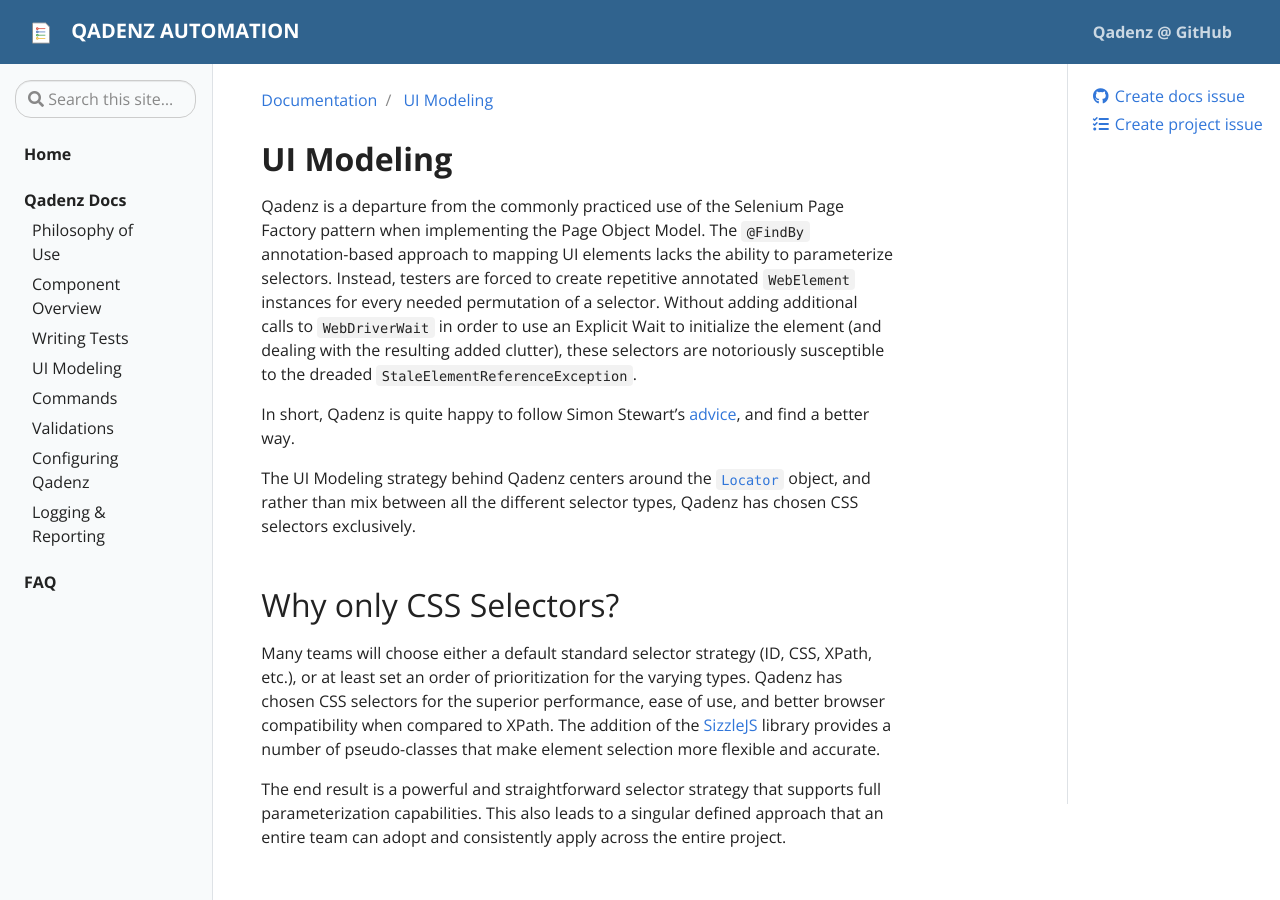
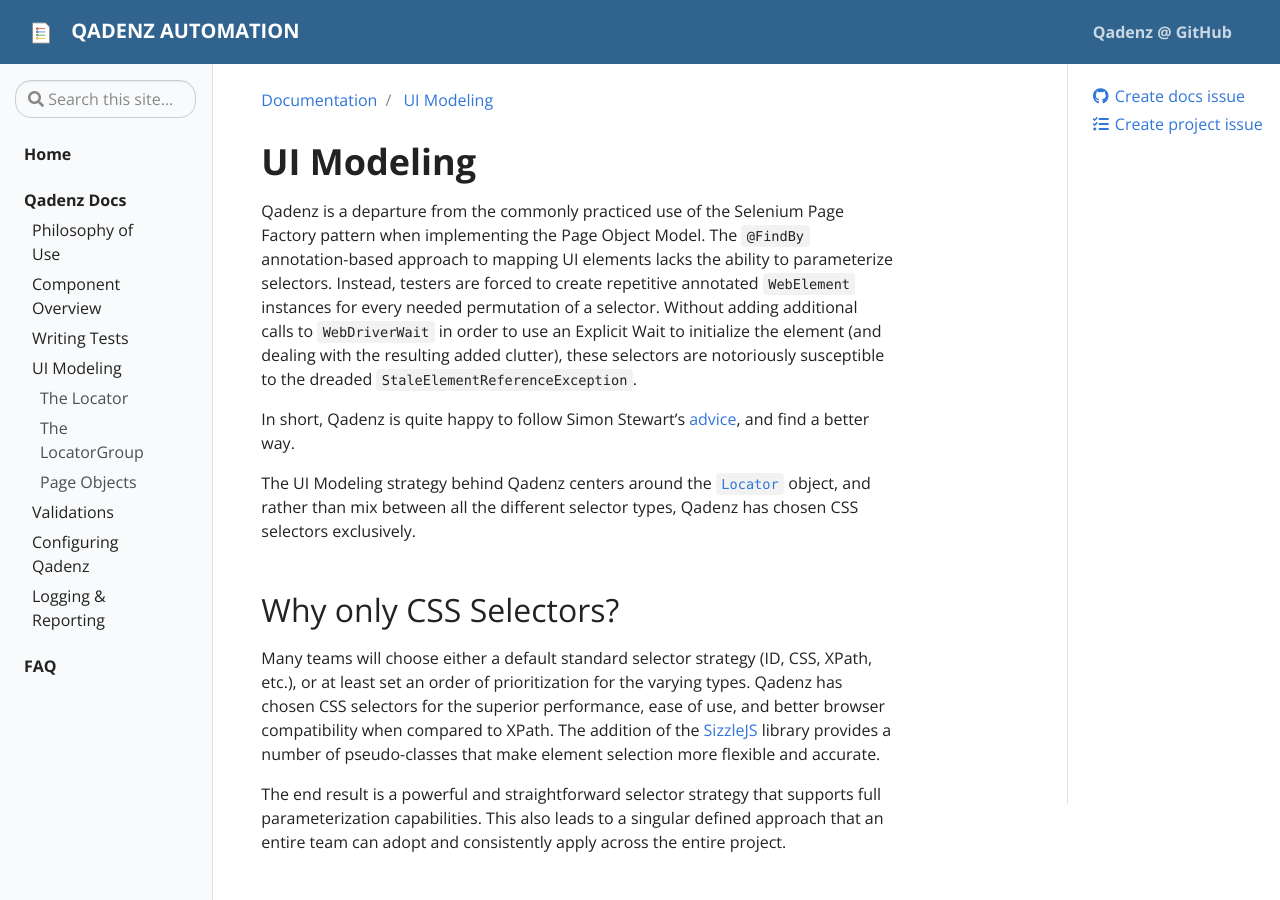
Before and after one commit to qadenz/qadenz.github.io, a Jekyll site: the page built from _docs/ui-modeling.md, in a window 1280 px wide and 900 px high. Built offline with Jekyll 4.4.1, drawn with Linux system fonts in a browser that asks for light colours.

````diff
--- a/_docs/ui-modeling.md
+++ b/_docs/ui-modeling.md
@@ -4,7 +4,7 @@ tags:
 description: Modeling the UI Under Test
 ---
 
-## **UI Modeling**
+# UI Modeling
 
 Qadenz is a departure from the commonly practiced use of the Selenium Page Factory pattern when implementing the Page Object Model. The `@FindBy` annotation-based approach to mapping UI elements lacks the ability to parameterize selectors. Instead, testers are forced to create repetitive annotated `WebElement` instances for every needed permutation of a selector. Without adding additional calls to `WebDriverWait` in order to use an Explicit Wait to initialize the element (and dealing with the resulting added clutter), these selectors are notoriously susceptible to the dreaded `StaleElementReferenceException`.
 
@@ -115,7 +115,7 @@ These fields are available as setter methods on the `Locator` class, and each wi
 
 When a `WebInspector` method that supports custom attribute checks runs, the attribute check will be appended to any default checks made to determine the given state of an element.
 
-**Disabled Elements**
+### Disabled Elements
 
 The `getEnabledStateOfElement()` method checks `<input>` to determine whether the element is enabled for user input. This method presumes the element to be enabled, and performs each check in an attempt to prove the element is disabled.
 
@@ -128,7 +128,7 @@ Locator iAgreeCheckbox = new Locator("I Agree Checkbox", "#i-agree")
         .setDisabledByAttribute("class", "checkbox-disabled");
 ```
 
-**Hidden Elements**
+### Hidden Elements
 
 The `getVisibilityOfElement()` method checks for elements that match the provided selector, dimensions of the element, and standard W3C defined means of rendering elements invisible. This method presumes the element to be visible, and performs each of the checks to attempt to prove the element is in fact hidden until a check proves the element hidden (and returns a result accordingly), or no additional checks can be made (in which case the element is determined to indeed be visible).
 
@@ -141,7 +141,7 @@ Locator confirmButton = new Locator("Confirm Button", ".customButton-confirm")
         .setHiddenByAttribute("class", "invisible");
 ```
 
-**Selected Elements**
+### Selected Elements
 
 The `getSelectedStateOfElement()` method checks element such as checkboxes, options in a `<select>` menu, and radio buttons to determine whether the element is selected. This method presumes the element to be unselected and performs each check in an attempt to prove the element to be selected.
 
@@ -154,7 +154,7 @@ Locator iAgreeCheckbox = new Locator("I Agree Checkbox", "#i-agree")
         .setSelectedByAttribute("class", "checkbox-checked");
 ```
 
-**Fluent Design**
+### Fluent Design
 
 The setters on the `Locator` for each of the element state attributes all return a self-reference. This allows the setter calls to be chained together. In the examples above where the "I Agree" checkbox has both disabled-by and selected-by attributes defined, the `Locator` can be instantiated and both configurations can be made in one chained method call.
 
@@ -176,8 +176,8 @@ Locator passwordField = new Locator("Password Field", "#password");
 Locator rememberMeCheckbox = new Locator("Remember Me Checkbox", "#remember-me");
 Locator signInButton = new Locator("Sign In Button", "#sign-in");
 
-LocatorGroup signInForm = new LocatorGroup("Sign In Form", usernameField, passwordField,
-                                           rememberMeCheckbox, signInButton);
+LocatorGroup signInForm = new LocatorGroup("Sign In Form",
+        usernameField, passwordField, rememberMeCheckbox, signInButton);
 ```
 
 By combining individual Locators onto a `LocatorGroup` instance, testers are able to identify and refer to collections of elements as the UI Components they represent.
````
Also changed, not shown: _data/toc.yml (+7 -26 lines).
